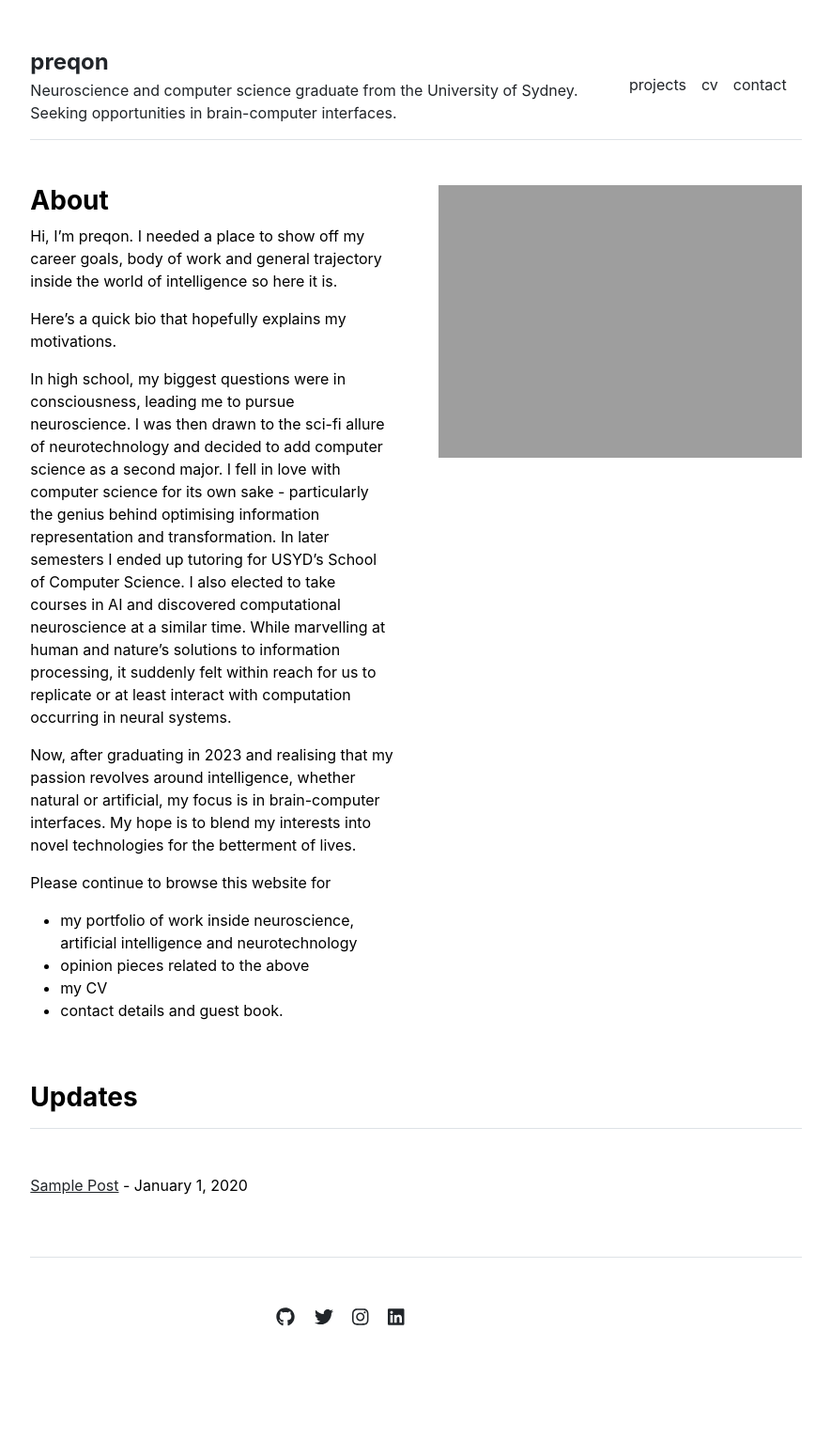
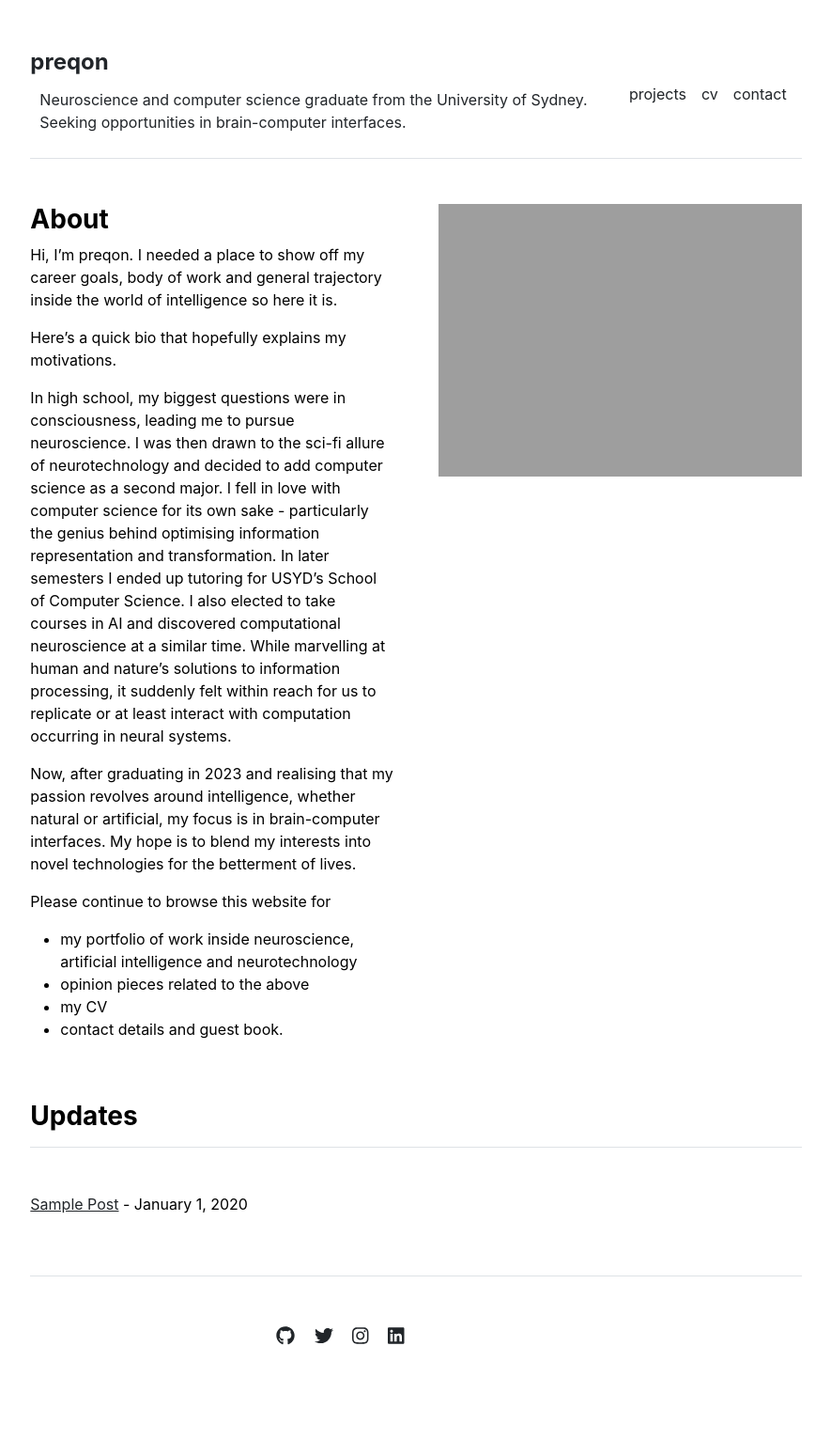
Before and after one commit to preqon/preqon.github.io, a Jekyll site: the page built from index.md, in a window 1280 px wide. Shown: the whole page at 94% size, without its empty margins (197-1082 px from the left). Built offline with Jekyll 4.4.1, drawn with Linux system fonts in a browser that asks for light colours.

Commit message:
header fix attempt

```diff
--- a/_includes/header.html
+++ b/_includes/header.html
@@ -4,7 +4,7 @@
       <span class="fs-4 fw-bold">{{ site.title }}</span>
     </a>
     <a href="{{ site.github.url }}/" class="d-flex align-items-center text-decoration-none">
-      <span>{{ site.description }}</span>
+      <span id="headertext">{{ site.description }}</span>
     </a>
   </div>
   <nav class="d-inline-flex mt-2 mt-md-0 ms-md-auto">
--- a/assets/css/main.scss
+++ b/assets/css/main.scss
@@ -2,3 +2,7 @@
 ---
 
 @import "main";
+
+#headertext {
+    padding: 10px;
+}
```
